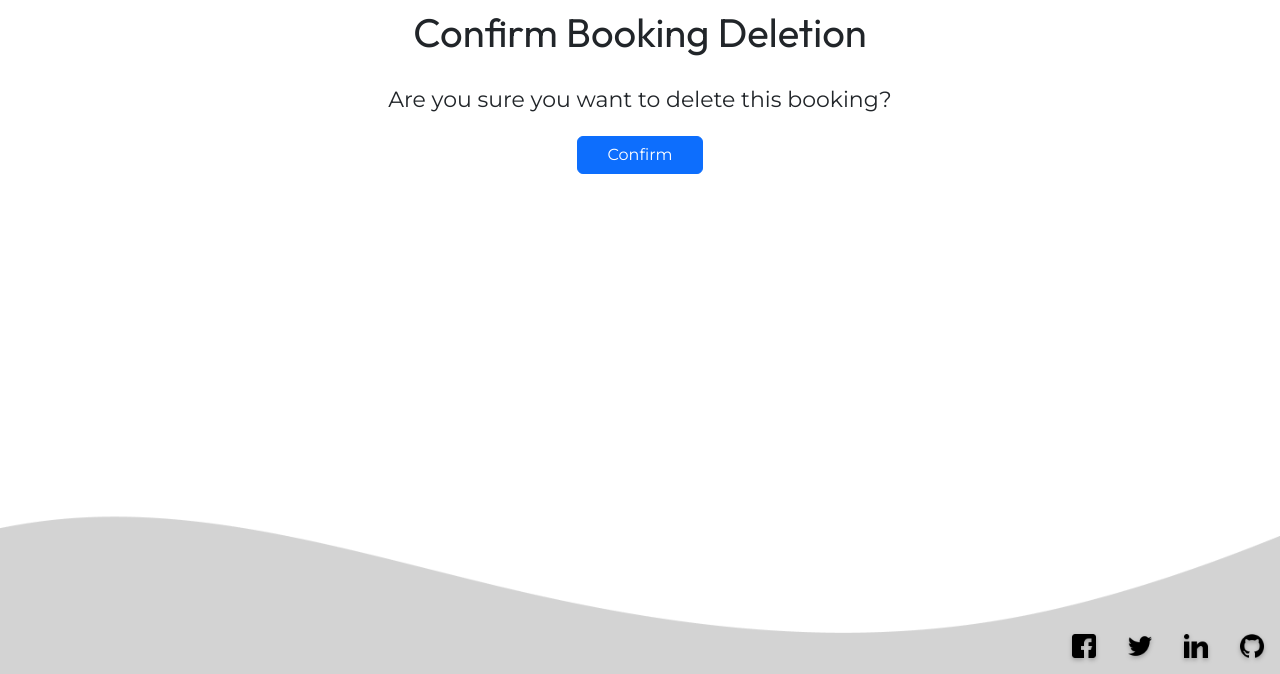
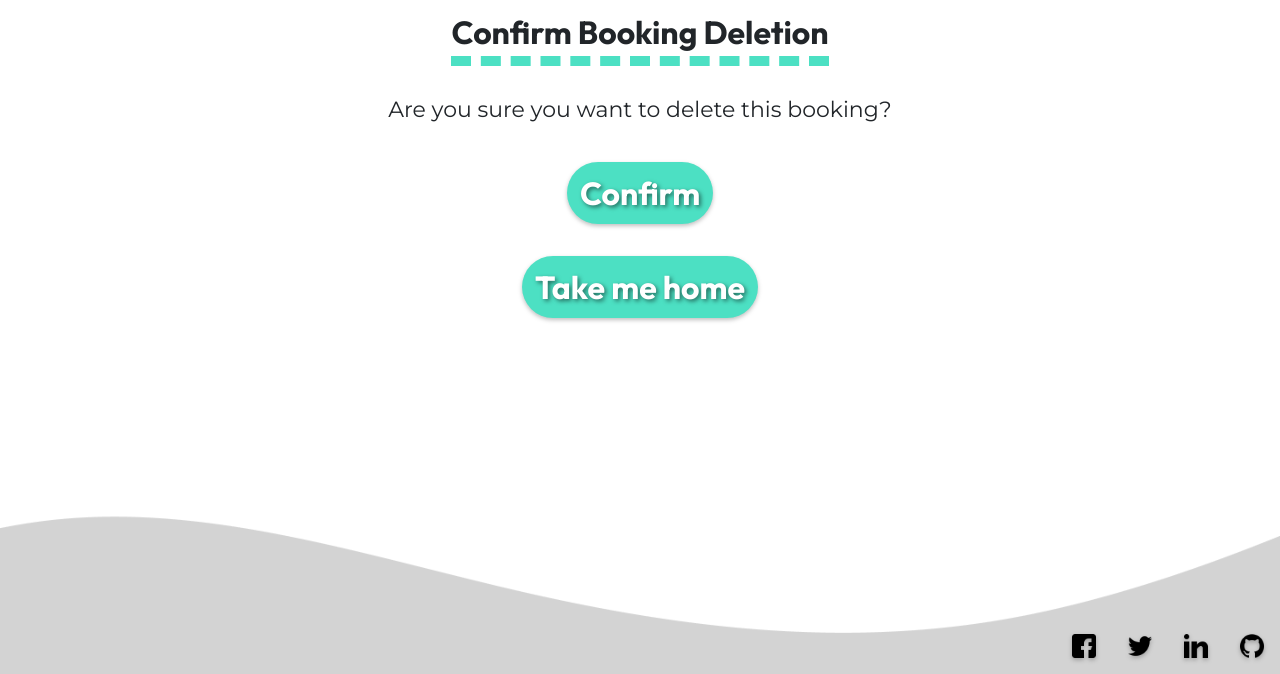
Before and after one commit to amylour/FreeFido_v2, a Django app: template booking/templates/booking/booking_confirm_delete.html in a window 1280 px wide. Shown: the part 126-800 px from the top of the page. Run offline with Django 3.2, Linux system fonts and the light colour scheme; the template is opened without the code that fills it, so the values that code supplies are empty; parts of the project's set-up code (start-up, migrations or seed data) failed here and were passed over; some libraries are stand-ins or nearby versions.

Commit message:
add: cancel form/back to home button link

```diff
--- a/booking/templates/booking/booking_confirm_delete.html
+++ b/booking/templates/booking/booking_confirm_delete.html
@@ -7,14 +7,17 @@
 {% block content %}
 
 
-<div class="container">
-    <h1 class="text-center mt-2">Confirm Booking Deletion</h1>
+<div class="container text-center">
+    <h1 class="text-center my-2 section-title" id="booking">Confirm Booking Deletion</h1>
     <div class="d-flex justify-content-center pt-3">
         <form method="post" class="text-center">
             {% csrf_token %}
             <p>Are you sure you want to delete this booking?</p>
-            <input type="submit" class="btn btn-primary w-25" value="Confirm">
+            <input type="submit" class="btn btn-custom booking-btn mx-auto my-3" value="Confirm">
         </form>
+    </div>
+    <div class="mb-3">
+        <a href="{% url 'home' %}" class="btn btn-custom booking-btn my-3">Take me home</a>
     </div>
 </div>
 
```
Also changed, not shown: articles/templates/articles/article_confirm_delete.html (+7 -4 lines).
